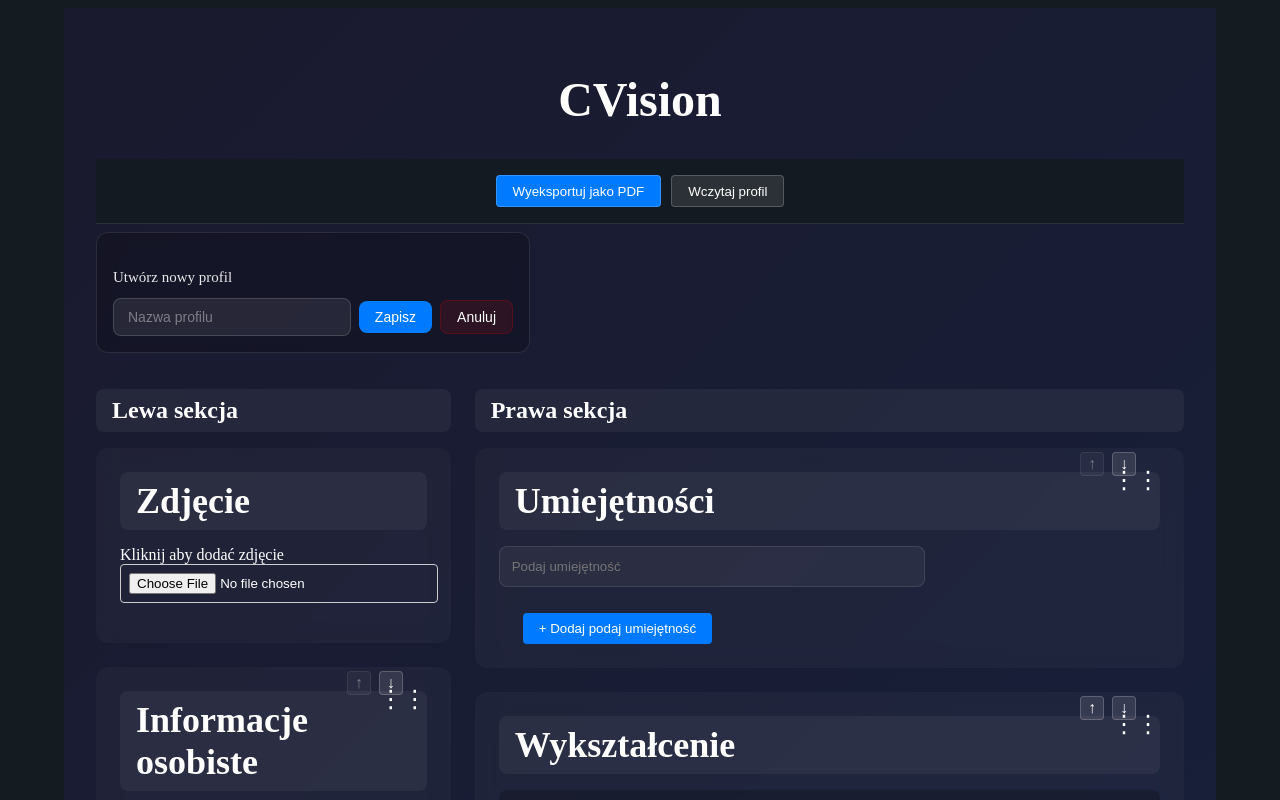
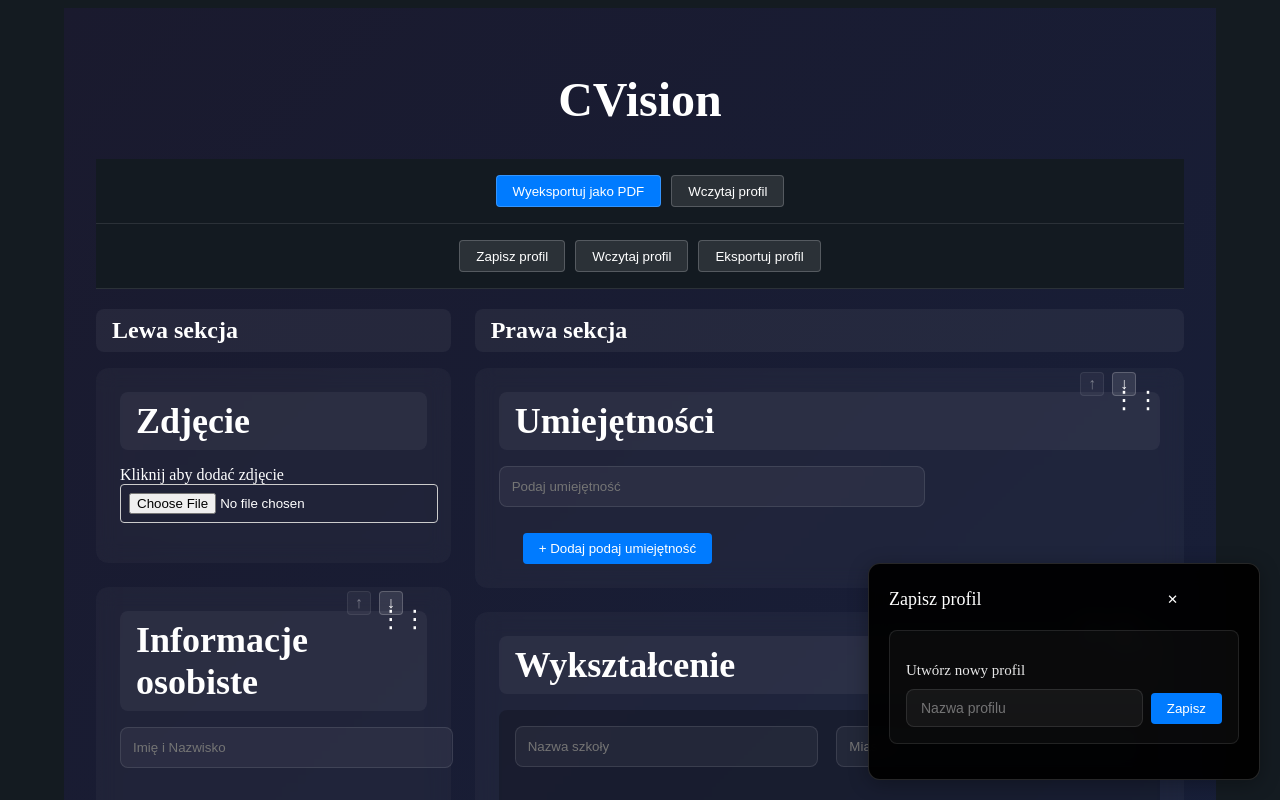
Before and after one commit to domintes/CVision, a React (Vite) app: page / in a window 1280 px wide. Both pictures are taken after a click on the button "Zapisz profil". Shown: the top 800 px of the page. Built offline with nearby package versions, Linux system fonts and the light colour scheme.

Commit message:
Changes in save profile panel

```diff
--- a/src/components/ProfileManagement.jsx
+++ b/src/components/ProfileManagement.jsx
@@ -63,9 +63,10 @@ const ProfileManagement = ({ showProfileList, setShowProfileList }) => {
   const [rightSections, setRightSections] = useAtom(rightSectionsOrderAtom);
 
   const [savedProfiles, setSavedProfiles] = useState([]);
-  const [showSaveInput, setShowSaveInput] = useState(false);
+  const [showSavePanel, setShowSavePanel] = useState(false);
   const [newProfileName, setNewProfileName] = useState('');
   const [editingProfile, setEditingProfile] = useState(null);
+  const [saveMode, setSaveMode] = useState('new'); // 'new' or 'replace'
 
   // Load saved profiles on mount
   useEffect(() => {
@@ -76,21 +77,7 @@ const ProfileManagement = ({ showProfileList, setShowProfileList }) => {
     fetchProfiles();
   }, []);
 
-  const saveData = async (profileName = newProfileName) => {
-    if (typeof profileName !== 'string') {
-      profileName = String(profileName || newProfileName || '');
-    }
-
-    if (!profileName && !showSaveInput) {
-      setShowSaveInput(true);
-      // Focus the input after showing it
-      setTimeout(() => {
-        const input = document.querySelector('.profile-name-input');
-        if (input) input.focus();
-      }, 0);
-      return;
-    }
-
+  const saveData = async (profileName = newProfileName, mode = saveMode) => {
     if (!profileName.trim()) {
       showNotification('Podaj nazwę profilu', true);
       return;
@@ -110,6 +97,13 @@ const ProfileManagement = ({ showProfileList, setShowProfileList }) => {
     };
 
     try {
+      if (mode === 'replace') {
+        // Confirm before replacing
+        if (!window.confirm('Czy na pewno chcesz nadpisać istniejący profil?')) {
+          return;
+        }
+      }
+
       const result = await window.electron.ipcRenderer.invoke('save-profile', {
         data,
         profileName: profileName.trim()
@@ -119,9 +113,9 @@ const ProfileManagement = ({ showProfileList, setShowProfileList }) => {
         const updatedProfiles = await loadSavedProfiles();
         setSavedProfiles(updatedProfiles);
         showNotification('Profil został zapisany');
-        setShowSaveInput(false);
+        setShowSavePanel(false);
         setNewProfileName('');
-        setEditingProfile(null);
+        setSaveMode('new');
       } else {
         throw new Error(result.error);
       }
@@ -239,56 +233,12 @@ const ProfileManagement = ({ showProfileList, setShowProfileList }) => {
 
   return (
     <>
-      {showSaveInput ? (
-        <div className="save-profile-section">
-          <h4>Utwórz nowy profil</h4>
-          <div className="save-profile-input">
-            <input
-              type="text"
-              value={newProfileName}
-              onChange={(e) => setNewProfileName(e.target.value)}
-              placeholder="Nazwa profilu"
-              className="profile-name-input"
-              onKeyDown={(e) => {
-                if (e.key === 'Enter' && newProfileName?.trim()) {
-                  e.preventDefault();
-                  saveData(newProfileName);
-                } else if (e.key === 'Escape') {
-                  e.preventDefault();
-                  setShowSaveInput(false);
-                  setNewProfileName('');
-                }
-              }}
-            />
-            <button
-              onClick={(e) => {
-                e.preventDefault();
-                if (newProfileName?.trim()) {
-                  saveData(newProfileName);
-                } else {
-                  showNotification('Podaj nazwę profilu', true);
-                }
-              }}
-              className="button save-confirm"
-            >
-              Zapisz
+      <div className="button-group">
+        <button onClick={() => setShowSavePanel(!showSavePanel)} className="button">
+          Zapisz profil
         </button>
-            <button
-              onClick={(e) => {
-                e.preventDefault();
-                setShowSaveInput(false);
-                setNewProfileName('');
-              }}
-              className="button cancel"
-            >
-              Anuluj
-            </button>
-          </div>
-        </div>
-      ) : (
-        <div className="button-group">
-          <button onClick={() => setShowSaveInput(true)} className="button">
-            Zapisz profil
+        <button onClick={() => setShowProfileList(!showProfileList)} className="button">
+          Wczytaj profil
         </button>
         <button
           onClick={() => exportProfile({
@@ -308,6 +258,74 @@ const ProfileManagement = ({ showProfileList, setShowProfileList }) => {
           Eksportuj profil
         </button>
       </div>
+
+      {showSavePanel && (
+        <div className="profiles-list">
+          <div className="load-profile-header-section">
+            <h3>Zapisz profil</h3>
+            <button onClick={() => setShowSavePanel(false)} className="close-profile-panel-button">
+              ✕
+            </button>
+          </div>
+
+          <div className="save-profile-section">
+            <h4>Utwórz nowy profil</h4>
+            <div className="save-profile-input">
+              <input
+                type="text"
+                value={newProfileName}
+                onChange={(e) => setNewProfileName(e.target.value)}
+                placeholder="Nazwa profilu"
+                className="profile-name-input"
+                onKeyDown={(e) => {
+                  if (e.key === 'Enter' && newProfileName?.trim()) {
+                    e.preventDefault();
+                    saveData(newProfileName, 'new');
+                  } else if (e.key === 'Escape') {
+                    e.preventDefault();
+                    setShowSavePanel(false);
+                    setNewProfileName('');
+                  }
+                }}
+              />
+              <button
+                onClick={() => {
+                  if (newProfileName?.trim()) {
+                    saveData(newProfileName, 'new');
+                  } else {
+                    showNotification('Podaj nazwę profilu', true);
+                  }
+                }}
+                className="button save-confirm"
+              >
+                Zapisz
+              </button>
+            </div>
+          </div>
+
+          {savedProfiles.length > 0 && (
+            <div className="saved-profiles">
+              <h4>Istniejące profile</h4>
+              {savedProfiles.map(profile => (
+                <div key={profile.id} className="profile-item">
+                  <div className="user-profile-name">{profile.name}</div>
+                  <button
+                    onClick={() => saveData(profile.name, 'replace')}
+                    className="replace-profile"
+                  >
+                    Nadpisz
+                  </button>
+                  <button
+                    onClick={(e) => deleteProfile(profile.id, e)}
+                    className="delete-profile"
+                  >
+                    ✕
+                  </button>
+                </div>
+              ))}
+            </div>
+          )}
+        </div>
       )}
 
       {showProfileList && savedProfiles.length > 0 && (
@@ -321,40 +339,12 @@ const ProfileManagement = ({ showProfileList, setShowProfileList }) => {
               ✕
             </button>
           </div>
-          <div className="profile-management-grid">
           <div className="saved-profiles">
             {savedProfiles.map(profile => (
-                <div
-                  key={profile.id}
-                  className={`${'profile-item'} ${editingProfile === profile.id ? 'editing' : ''}`}
-                  onClick={() => {
-                    if (!editingProfile) {
-                      setEditingProfile(profile.id);
-                    }
-                  }}
-                >
-                  <div className='user-profile-name'>{profile.name}</div>
-                    {editingProfile === profile.id ? (
+              <div key={profile.id} className="profile-item">
+                <div className="user-profile-name">{profile.name}</div>
                 <button
-                        onClick={() => {
-                          if (profile.name) {
-                            saveData(profile.name);
-                            setEditingProfile(null);
-                          } else {
-                            showNotification('Nieprawidłowa nazwa profilu', true);
-                          }
-                        }}
-                        className="finish-editing"
-                      >
-                        Zakończ edycję
-                      </button>
-                    ) : (
-                      <>
-                        <button
-                          onClick={(e) => {
-                            e.stopPropagation();
-                            loadData(profile.id);
-                          }}
+                  onClick={() => loadData(profile.id)}
                   className="load-profile"
                 >
                   Wczytaj
@@ -365,11 +355,8 @@ const ProfileManagement = ({ showProfileList, setShowProfileList }) => {
                 >
                   ✕
                 </button>
-                      </>
-                    )}
               </div>
             ))}
-            </div>
           </div>
         </div>
       )}
--- a/src/components/ProfileManagementPanel.scss
+++ b/src/components/ProfileManagementPanel.scss
@@ -172,8 +172,26 @@ $secondary-color: #0056b3;
             background: $secondary-color;
           }
         }
+
+        &.replace-profile {
+          background: rgba(255, 255, 255, 0.1);
+          border: 1px solid rgba(255, 255, 255, 0.2);
+          color: white;
+
+          &:hover {
+            background: rgba(255, 255, 255, 0.2);
+            transform: translateY(-1px);
+          }
+        }
       }
     }
+  }
+
+  h4 {
+    color: rgba(255, 255, 255, 0.9);
+    font-size: 15px;
+    margin: 15px 0 10px 0;
+    font-weight: 500;
   }
 }
 
@@ -194,22 +212,13 @@ $secondary-color: #0056b3;
   }
 }
 
+// Move save-profile-section styles outside profiles-list to apply to both panels
 .save-profile-section {
-  background: rgba(0, 0, 0, 0.2);
-  border-radius: 12px;
+  background: rgba(255, 255, 255, 0.03);
+  border-radius: 8px;
   padding: 16px;
-  margin-top: 0.5rem;
-  margin-bottom: 1rem;
-  max-width: 400px;
+  margin: 15px 0;
   border: 1px solid rgba(255, 255, 255, 0.1);
-  backdrop-filter: blur(10px);
-
-  h4 {
-    color: rgba(255, 255, 255, 0.9);
-    font-size: 15px;
-    margin-bottom: 12px;
-    font-weight: 500;
-  }
 
   .save-profile-input {
     display: flex;
@@ -218,8 +227,8 @@ $secondary-color: #0056b3;
 
     .profile-name-input {
       flex: 1;
-      background: rgba(255, 255, 255, 0.08);
-      border: 1px solid rgba(255, 255, 255, 0.15);
+      background: rgba(255, 255, 255, 0.05);
+      border: 1px solid rgba(255, 255, 255, 0.1);
       border-radius: 8px;
       padding: 10px 14px;
       color: white;
@@ -227,8 +236,8 @@ $secondary-color: #0056b3;
       transition: all 0.2s ease;
 
       &:focus {
-        background: rgba(255, 255, 255, 0.12);
-        border-color: rgba(255, 255, 255, 0.25);
+        background: rgba(255, 255, 255, 0.08);
+        border-color: rgba(255, 255, 255, 0.2);
         box-shadow: 0 0 0 2px rgba(0, 123, 255, 0.25);
         outline: none;
       }
@@ -237,32 +246,5 @@ $secondary-color: #0056b3;
         color: rgba(255, 255, 255, 0.4);
       }
     }
-
-    button {
-      margin: 0;
-      padding: 8px 16px;
-      font-size: 14px;
-      border-radius: 8px;
-      transition: all 0.2s ease;
-
-      &.save-confirm {
-        background: $primary-color;
-        border: none;
-
-        &:hover {
-          background: $secondary-color;
-          transform: translateY(-1px);
-        }
-      }
-
-      &.cancel {
-        background: rgba(255, 0, 0, 0.1);
-        border: 1px solid rgba(255, 0, 0, 0.2);
-
-        &:hover {
-          background: rgba(255, 0, 0, 0.2);
-        }
-      }
-    }
   }
 }
```
Lines whose indentation alone changed are shown as unchanged.
